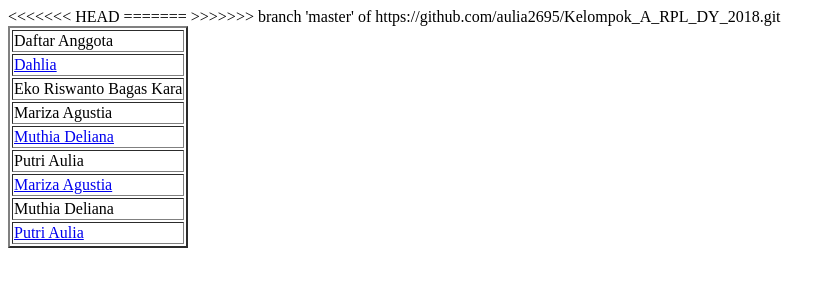
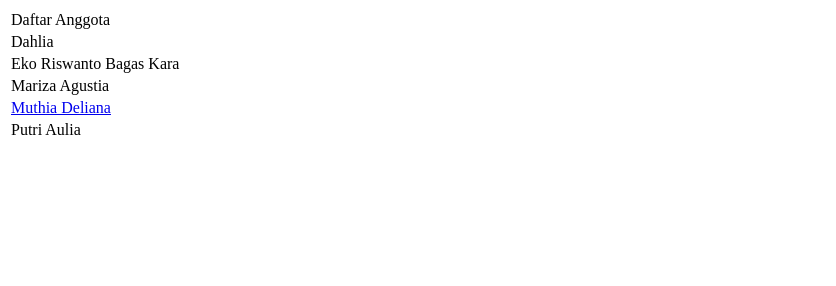
Before and after one commit to aulia2695/Kelompok_A_RPL_DY_2018, a plain HTML site: page index.html in a window 1280 px wide. Shown: the whole page, without its empty margins (0-836 px from the left). Drawn offline with Linux system fonts and the light colour scheme.

Commit message:
baru edit muthia

```diff
--- a/index.html
+++ b/index.html
@@ -4,19 +4,13 @@
     <title>Utama - Admin</title>
   </head>
   <body>
-    <table border = "2">
+    <table border = "0">
       <tr><td>Daftar Anggota</td></tr>
-      <tr><td><a href="1608107010012.html">Dahlia</a></td></tr>
+      <tr><td>Dahlia</td></tr>
       <tr><td>Eko Riswanto Bagas Kara</td></tr>
-<<<<<<< HEAD
       <tr><td>Mariza Agustia</td></tr>
       <tr><td><a href="1608107010028.html">Muthia Deliana</a></td></tr>
       <tr><td>Putri Aulia</td></tr>
-=======
-      <tr><td><a href = "1608107010005.html">Mariza Agustia</a></td></tr>
-      <tr><td>Muthia Deliana</td></tr>
-      <tr><td><a href="1608107010024">Putri Aulia</a></td></tr>
->>>>>>> branch 'master' of https://github.com/aulia2695/Kelompok_A_RPL_DY_2018.git
     </table>
   </body>
 </html>
```
